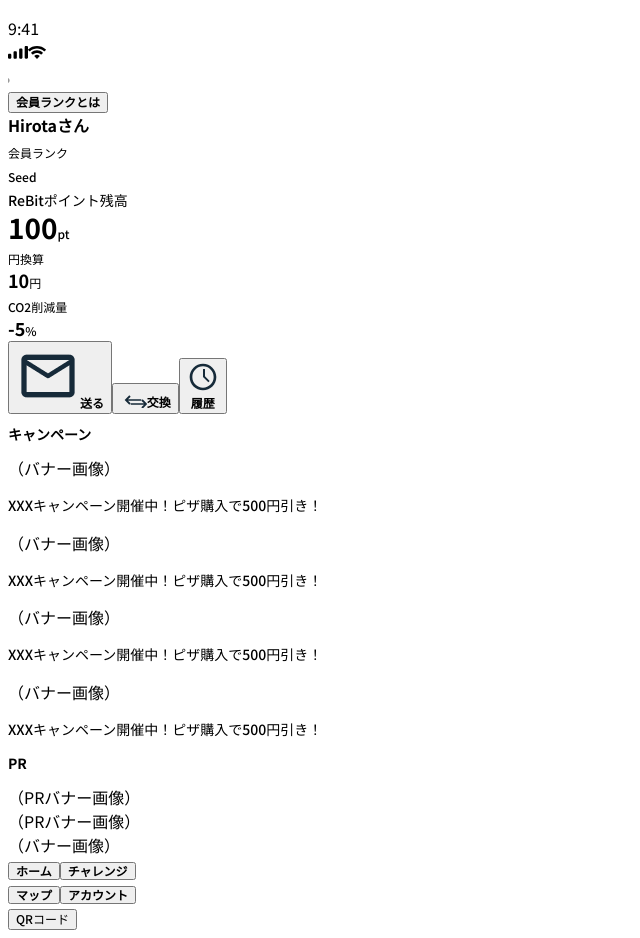
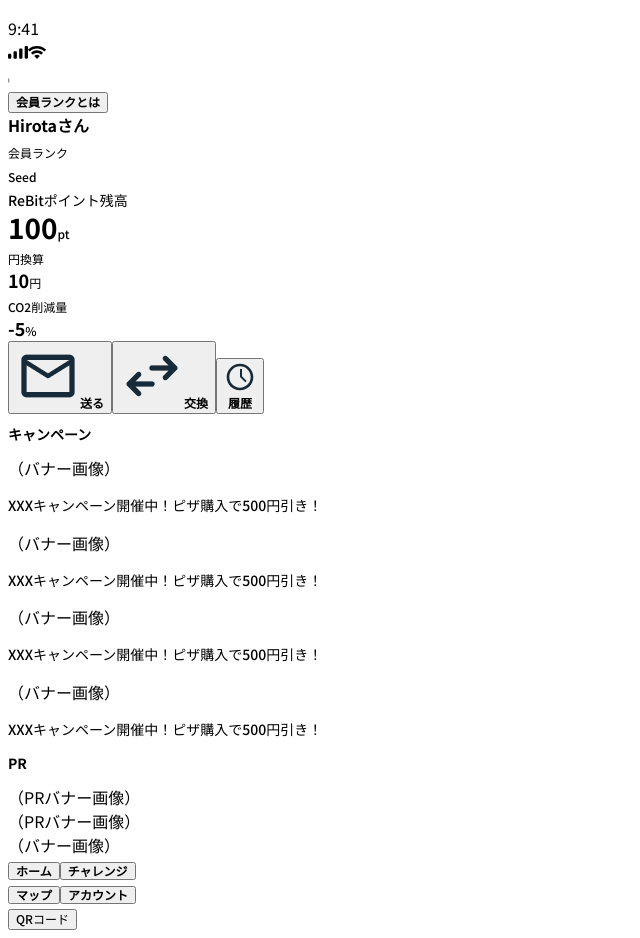
Before and after one commit to swarnajana71/rebit-mobile1, a React (Vite) app in the folder client/: page / in a window 1280 px wide. Shown: the whole page, without its empty margins (0-640 px from the left). Built offline with nearby package versions, Linux system fonts and the light colour scheme.

Commit message:
Update trade feature with a new icon to enhance user experience
Replaces the Vector component with an exchange icon in MainContentSection.tsx and adds the exchange-icon.png to the public icons folder.

Replit-Commit-Author: Agent
Replit-Commit-Session-Id: b5a84afe-d73a-47e6-8db3-330762f070ac

```diff
--- a/client/src/pages/sections/MainContentSection.tsx
+++ b/client/src/pages/sections/MainContentSection.tsx
@@ -176,7 +176,7 @@ export const MainContentSection = (): JSX.Element => {
                 {button.id === 1 ? (
                   <img src="/icons/mail-icon.png" alt="Mail" className="w-8 h-8" />
                 ) : button.id === 2 ? (
-                  <Vector />
+                  <img src="/icons/exchange-icon.png" alt="Exchange" className="w-8 h-8" />
                 ) : (
                   <div className="w-8 h-8">{button.icon}</div>
                 )}
```
Also changed, not shown: attached_assets/image_1751607637030.png (added), client/public/icons/exchange-icon.png (added).
